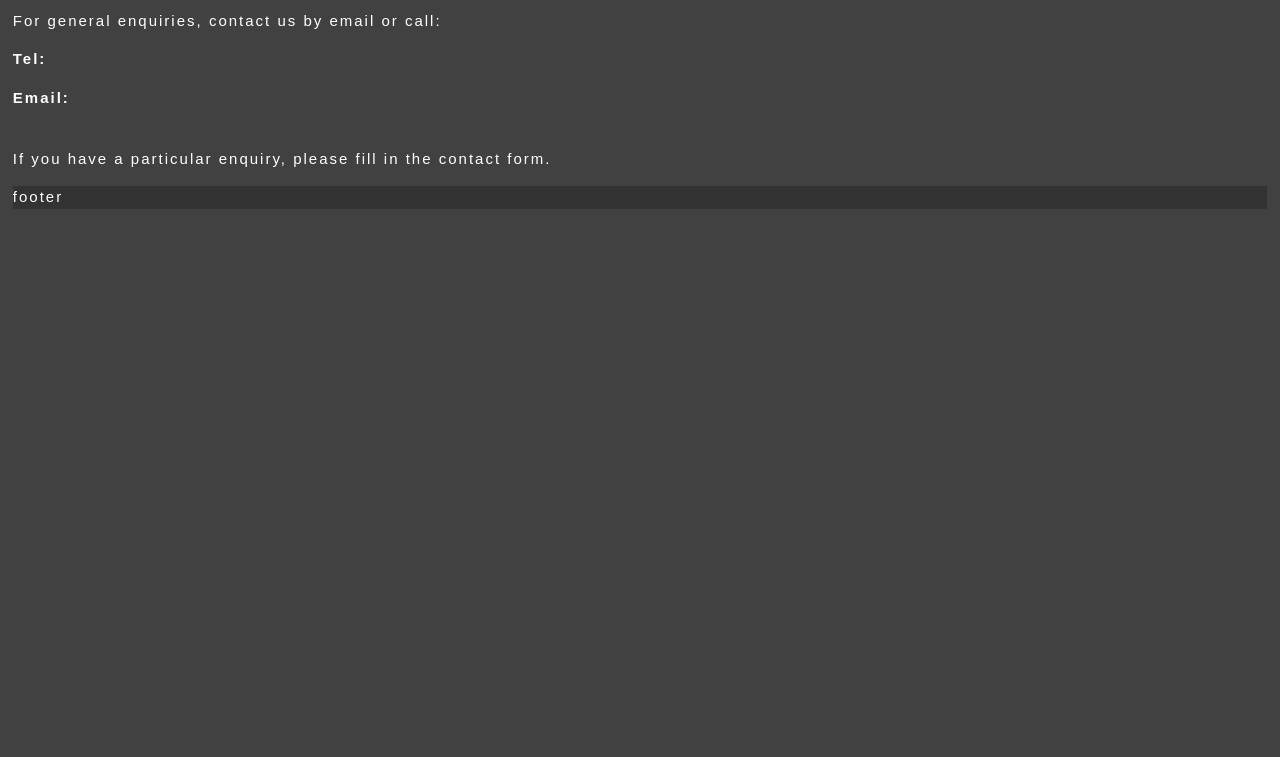
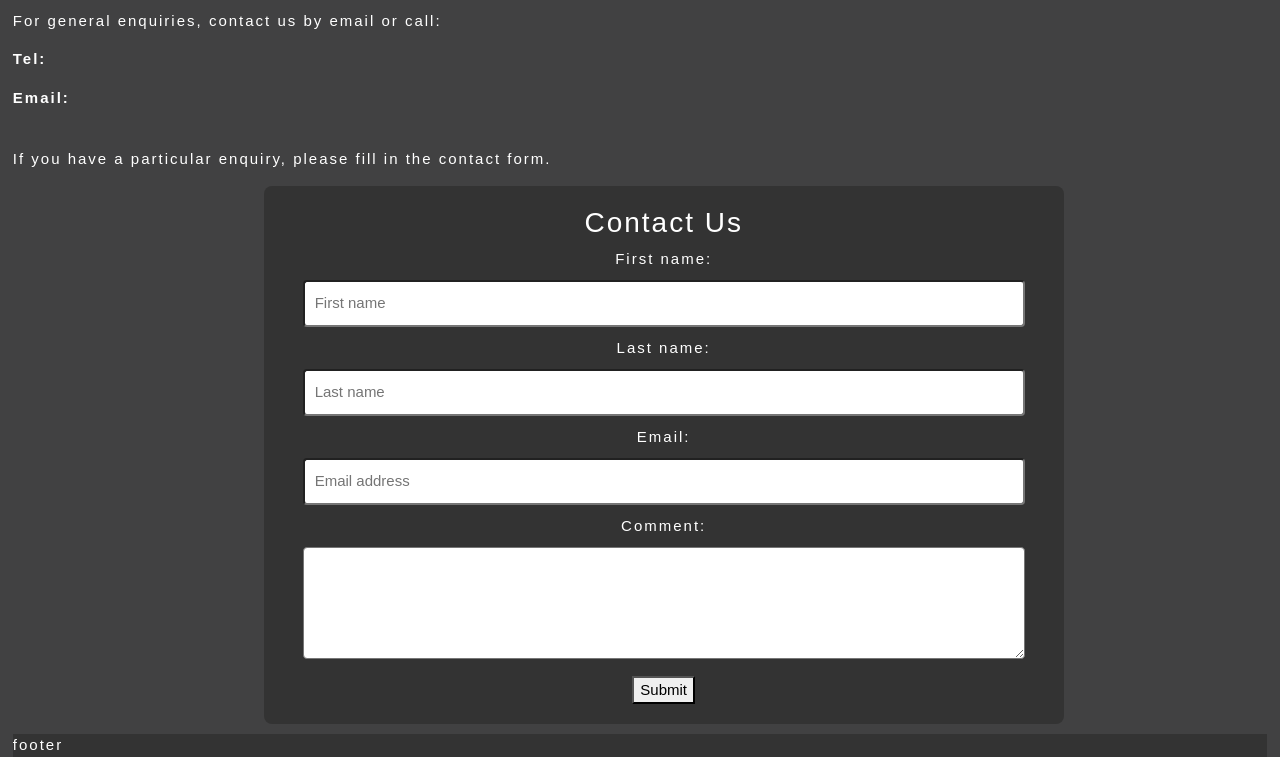
Before and after one commit to G00419061/GothamsFinest, a PHP site: page /contact.html in a window 1280 px wide. Shown: the part 271-1028 px from the top of the page. Before the commit the page ends 480 px from the top, so only its background shows below. Run offline with PHP 8.4, Linux system fonts and the light colour scheme; some web fonts are replaced.

Commit message:
contact form complete

```diff
--- a/Gotham's Finest_A Virtual Museum/contact.html
+++ b/Gotham's Finest_A Virtual Museum/contact.html
@@ -116,9 +116,38 @@
     <p><b>Email:</b> </p>
     <br>
     <p>If you have a particular enquiry, please fill in the contact form.</p>
-    <div class="contact_form">
 
-    </div>
+      <form id="contactForm" action="https://api.web3forms.com/submit" method="POST">
+        <div class="contact_form">
+          <h3>Contact Us</h3>
+
+        <input type="hidden" name="access_key" value="bad94fad-b085-4185-a283-65ed1e1af562">
+        <!--generated key to send to specified email-->
+
+        <label for="fName">First name: </label>
+        <input type="text" id="fName" name="fName" placeholder="First name" required>
+
+        <label for="lName">Last name:</label>
+        <input type="text" id="lnNme" name="lName" placeholder="Last name" required>
+
+        <br>
+
+        <label for="email">Email: </label>
+        <input type="email" id="email" name="email" placeholder="Email address" required>
+
+        <label for="comment">Comment: </label>
+        <textarea id="comment" name="comment" rows="4" cols="50" required>
+
+          </textarea>
+
+        <input type="hidden" name="redirect" value="https://web3forms.com/success">
+
+        <div class="button-group">
+          <button type="submit" name="submit">Submit</button>
+        </div>
+      </div>
+      </form>
+
   </div>
 
 
--- a/Gotham's Finest_A Virtual Museum/css/style.css
+++ b/Gotham's Finest_A Virtual Museum/css/style.css
@@ -1,6 +1,6 @@
-body{
+body {
   background-color: #414142;
-    cursor: url('../img/cursor.png'),auto;
+  cursor: url('../img/cursor.png'), auto;
   width: 100vw;
   font-family: 'Agdasima', sans-serif;
   font-size: 15px;
@@ -15,8 +15,8 @@ body{
   }
 }
 
-a:hover{
-  cursor: url('../img/cursor.png'),auto;
+a:hover {
+  cursor: url('../img/cursor.png'), auto;
 }
 
 .banner {
@@ -29,16 +29,18 @@ img {
   height: 20vh;
 }
 
-h2,h3, h4{
+h2,
+h3,
+h4 {
   font-family: 'Broadway', sans-serif;
   color: #fff;
 }
 
-hr{
+hr {
   color: #000;
 }
 
-.card{
+.card {
   background-color: #414142;
   margin-left: 20px;
   max-width: 90%;
@@ -46,7 +48,7 @@ hr{
   margin-bottom: 20px;
 }
 
-.card_button{
+.card_button {
   background-color: #F0D755;
   padding: 10px;
   border-radius: 7px;
@@ -54,7 +56,7 @@ hr{
   color: #000;
 }
 
-.card_button:hover{
+.card_button:hover {
   background-color: #f0d6559f;
 }
 
@@ -66,31 +68,31 @@ hr{
   display: flex;
   justify-content: space-between;
   align-items: center;
-    background-color: #333333 ;
+  background-color: #333333;
   padding-left: 30%;
 }
 
-.nav-link{
+.nav-link {
   background-color: #414142;
   color: #fff;
 }
 
-.nav-link:hover{
+.nav-link:hover {
   background-color: #F0D755;
 }
 
-.origin{
+.origin {
   height: auto;
   padding: 10px;
 }
 
-.origin-video{
+.origin-video {
   border: 2px solid #fff;
   height: 55vh;
   max-width: auto;
 }
 
-.origin-video > img{
+.origin-video>img {
   width: 100%;
   height: 100%;
 }
@@ -112,22 +114,23 @@ hr{
   margin-left: 5px;
 }
 
-.suit-showcase, .timeline{
+.suit-showcase,
+.timeline {
   border: 2px solid #fff;
   max-width: auto;
   text-align: center;
 }
 
-footer{
+footer {
   color: #fff;
   background-color: #333333;
 }
 
-.row{
+.row {
   margin-top: 10px;
 }
 
-.img-thumbnail{
+.img-thumbnail {
   background-color: #414142;
   border: none;
 }
@@ -139,15 +142,35 @@ footer{
   }
 }
 
-#timeline_parallax{
+#timeline_parallax {
   height: 100%;
   background-attachment: fixed;
   background-position: center;
-  background-repeat:repeat;
+  background-repeat: repeat;
   background-size: cover;
   background-image: url("../img/timeline.png");
 }
 
-.contact{
+.contact {
   color: #fff;
 }
+
+.contact_form {
+  padding: 20px;
+  border-radius: 8px;
+  width: 800px;
+  text-align: center;
+  justify-content: center;
+  margin-left: 20%;
+  background-color: #333;
+}
+
+.contact_form input[type="text"],
+.contact_form input[type="email"],
+.contact_form textarea
+ {
+  width: 95%;
+  padding: 10px;
+  margin: 10px 0;
+  border-radius: 4px;
+}
```
Lines whose indentation alone changed are shown as unchanged.
